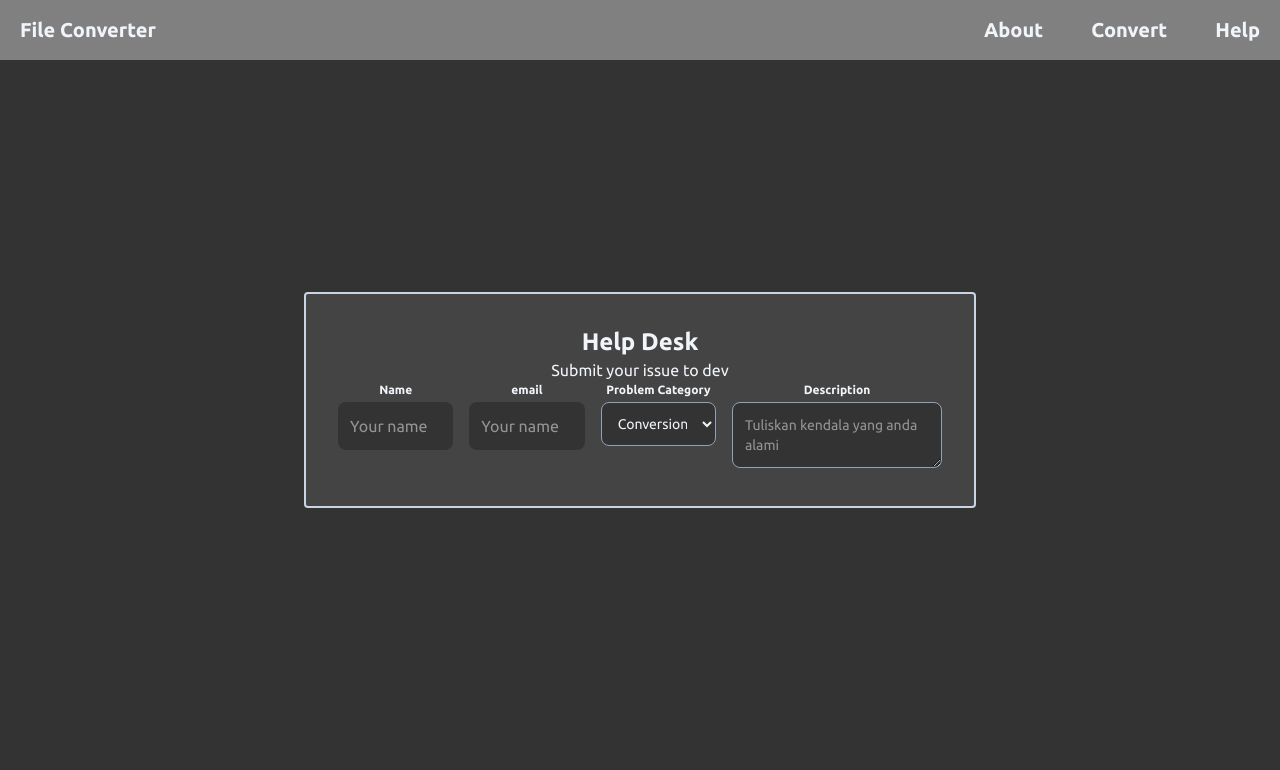
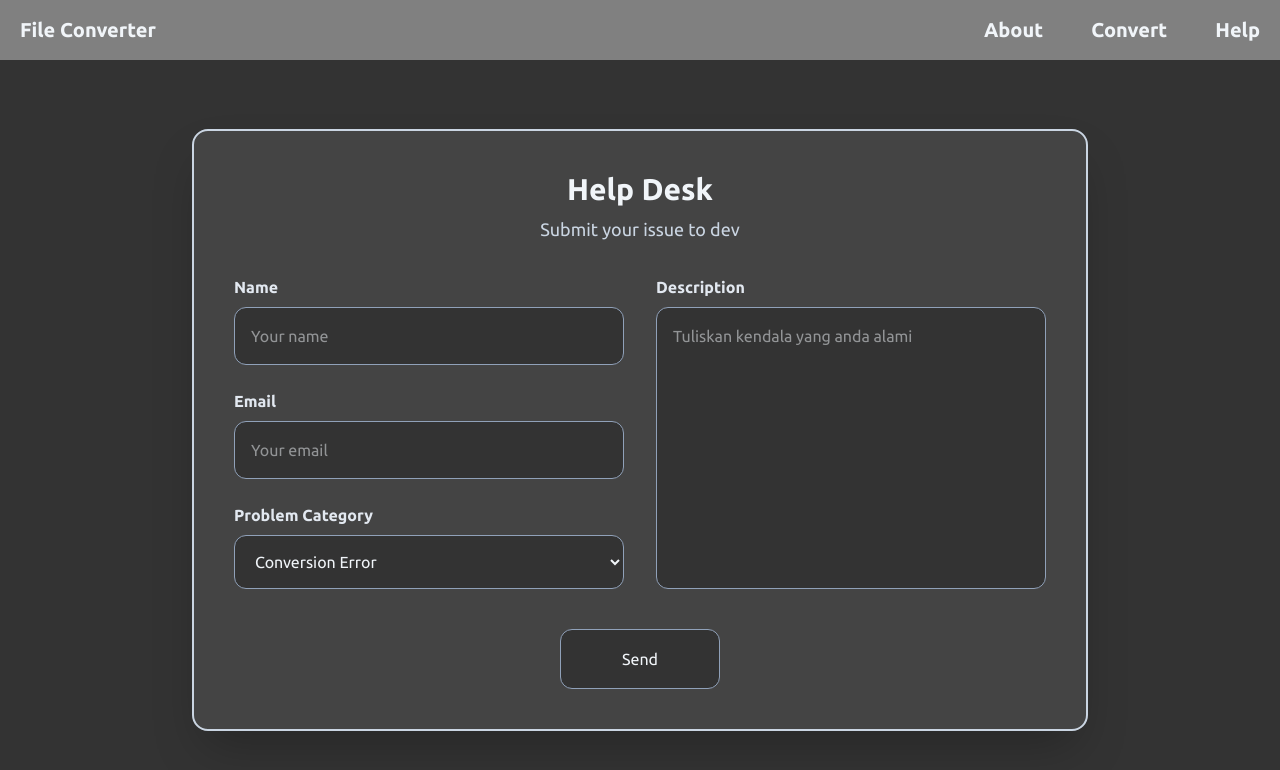
Before and after one commit to Carmeloanthony1/File-Converter, a React (Vite) app in the folder client/: page /help in a window 1280 px wide. Shown: the top 770 px of the page. Built offline with nearby package versions, Linux system fonts and the light colour scheme.

Commit message:
add: final draft helpdesk page design

```diff
--- a/client/src/Help.jsx
+++ b/client/src/Help.jsx
@@ -6,7 +6,7 @@ export default function Help(){
     const Dev_email = "meloproacc@gmail.com";
 
     const [formdata, setFormdata] = useState({
-        name: "", user_email: "", category: "Technical error", message: "",
+        name: "", user_email: "", category: "Conversion error", message: "",
     });
 
     const [lastoken, setLasttoken] = useState(null);
@@ -22,48 +22,60 @@ export default function Help(){
           <Link to="/help" className="text-xl font-bold">Help</Link>
         </div>
       </nav>
-      <main className="w-full flex-1 flex justify-center items-center p-6">
-        <div className="w-full max-w-2xl bg-[#444] border-2 border-slate-300 rounded 2xl p-8 text-center">
-            <h2 className="text-2xl font-bold">Help Desk</h2>
-            <p>Submit your issue to dev</p>
-            <form className="flex flex-cols gap-4">
-                <div className="flex flex-cols sm:flex-row gap-4">
-                    <div className="flex-1">
-                        <label className="text-xs font-bold mb-1 block">Name</label>
+
+      {/* Main Content */}
+      <main className="w-full mt-[60px] flex-1 flex justify-center items-center p-6 sm:p-10">
+        <div className="w-full max-w-4xl bg-[#444] border-2 border-slate-300 rounded-2xl p-10 text-center shadow-2xl my-auto">
+            <h2 className="text-3xl font-bold mb-2">Help Desk</h2>
+            <p className="mb-8 text-slate-300 text-lg">Submit your issue to dev</p>
+
+            {/* Form Grid 2 Kolom */}
+            <form className="grid grid-cols-1 md:grid-cols-2 gap-8 text-left">
+
+                {/* KOLOM KIRI */}
+                <div className="flex flex-col gap-6">
+                    <div>
+                        <label className="text-base font-bold mb-2 block text-slate-200">Name</label>
                         <input
                             type="text" required placeholder="Your name" value={formdata.name}
-                            onChange={(e) =>  setFormdata({ ...formdata, name: e.target.value})}
-                            className="w-full bg-[#333] border-none border-slate-400 rounded-lg p-3 text-sm:outline-none border-none"/>
+                            onChange={(e) => setFormdata({ ...formdata, name: e.target.value})}
+                            className="w-full bg-[#333] border border-slate-400 rounded-xl p-4 text-base focus:outline-none focus:border-slate-200"/>
                     </div>
-                    <div className="flex-1">
-                        <label className="text-xs font-bold mb-1 block">email</label>
+
+                    <div>
+                        <label className="text-base font-bold mb-2 block text-slate-200">Email</label>
                         <input
-                            type="text" required placeholder="Your name" value={formdata.email}
-                            onChange={(e) =>  setFormdata({ ...formdata, user_email: e.target.value})}
-                            className="w-full bg-[#333] border-none border-slate-400 rounded-lg p-3 text-sm:outline-none border-none"/>
+                            type="text" required placeholder="Your email" value={formdata.user_email}
+                            onChange={(e) => setFormdata({ ...formdata, user_email: e.target.value})}
+                            className="w-full bg-[#333] border border-slate-400 rounded-xl p-4 text-base focus:outline-none focus:border-slate-200"/>
                     </div>
-                    <div className="flex-1">
-                        <label className="text-xs font-bold mb-1 block">Problem Category</label>
+
+                    <div>
+                        <label className="text-base font-bold mb-2 block text-slate-200">Problem Category</label>
                         <select
-                            value = {formdata.category} onChange={(e) => setFormdata({ ...formdata, category: e.target.value})}
-                            className="w-full bg-[#333] border border-slate-400 rounded-lg p-3 text-sm focus: outline-none">
-                            <option value = "Conversion error">Conversion Error</option>
-                            <option value = "Slow speed">Slow speed</option>
-                            <option value = "Quality loss">Quality loss</option>
-                            <option value = "Bug/Suggestion">Bug/Suggestion</option>
+                            value={formdata.category} onChange={(e) => setFormdata({ ...formdata, category: e.target.value})}
+                            className="w-full bg-[#333] border border-slate-400 rounded-xl p-4 text-base focus:outline-none focus:border-slate-200 cursor-pointer">
+                            <option value="Conversion error">Conversion Error</option>
+                            <option value="Slow speed">Slow speed</option>
+                            <option value="Quality loss">Quality loss</option>
+                            <option value="Bug/Suggestion">Bug/Suggestion</option>
                         </select>
                     </div>
-                    <div>
-                        <label className="text-xs font-bold mb-1 block">Description</label>
-                        <textarea
-                            row="4" required placeholder="Tuliskan kendala yang anda alami"
-                            value={formdata.message} onChange={(e) => setFormdata({ ...formdata, message: e.target.value})}
-                            className="w-full bg-[#333] border border-slate-400 rounded-lg p-3 text-sm focus:outline-none">
+                </div>
 
-                        </textarea>
-                    </div>
+                {/* KOLOM KANAN */}
+                <div className="flex flex-col">
+                    <label className="text-base font-bold mb-2 block text-slate-200">Description</label>
+                    <textarea
+                        required placeholder="Tuliskan kendala yang anda alami"
+                        value={formdata.message} onChange={(e) => setFormdata({ ...formdata, message: e.target.value})}
+                        className="w-full h-full min-h-[260px] bg-[#333] border border-slate-400 rounded-xl p-4 text-base focus:outline-none focus:border-slate-200 resize-none">
+                    </textarea>
                 </div>
             </form>
+            <div className="flex justify-center mt-10">
+                <button className="w-40 h-15 bg-[#333] rounded-xl border border-slate-400 text-base focus:outline-none focus:border-slate-200 resize-none hover:scale-105 cursor-pointer ">Send</button>
+            </div>
         </div>
       </main>
 
```
